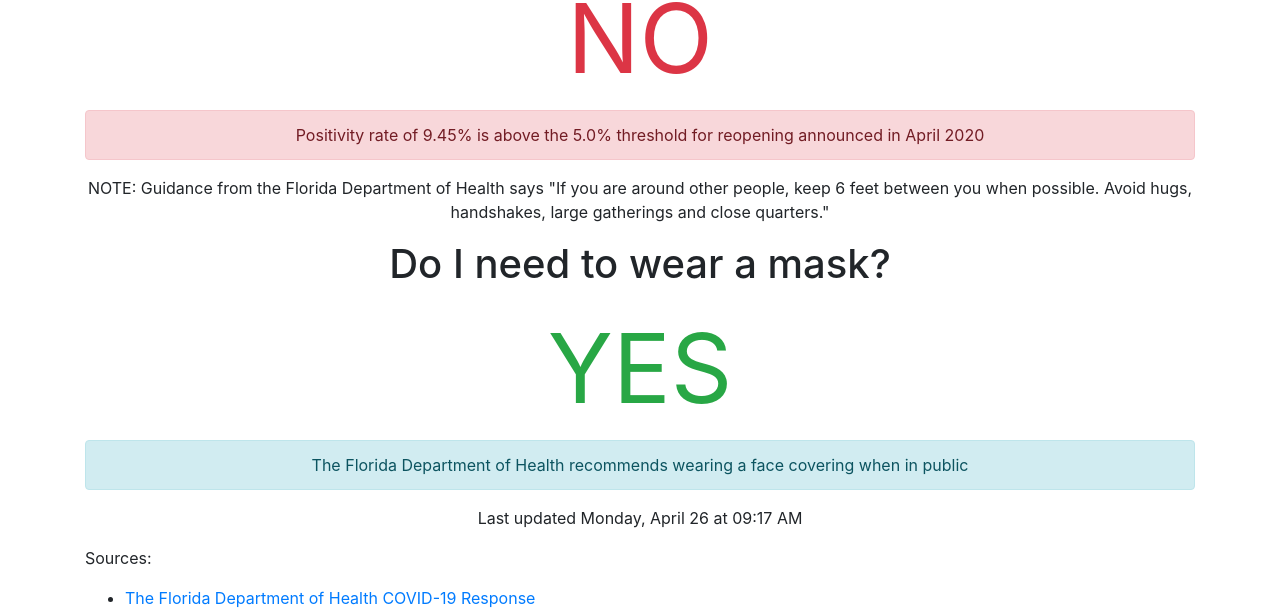
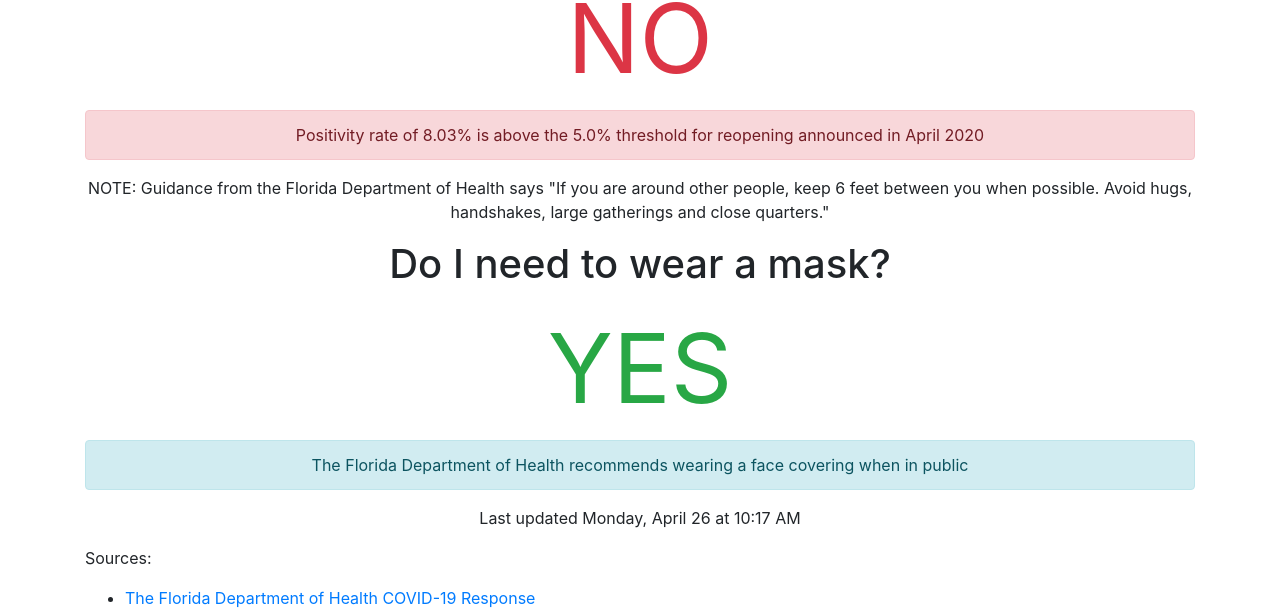
Before and after one commit to thinkjson/timeforchurch, a Jekyll site: the page built from index.md, in a window 1280 px wide. Shown: the part 138-751 px from the top of the page. Built offline with Jekyll 4.4.1, drawn with Linux system fonts in a browser that asks for light colours; our own code applies the rules of GitHub Pages for plain Markdown files.

Commit message:
Updating data

```diff
--- a/_includes/data.html
+++ b/_includes/data.html
@@ -1,7 +1,7 @@
 
     <h1>Is it safe to return to church?</h1>
     <div class="outcome text-danger">NO</div>
-    <div class="alert alert-danger" role="alert">Positivity rate of 9.45% is above the 5.0% threshold for reopening announced in April 2020</div>
+    <div class="alert alert-danger" role="alert">Positivity rate of 8.03% is above the 5.0% threshold for reopening announced in April 2020</div>
 
 
     <p>NOTE: Guidance from the Florida Department of Health says "If you are around other people, keep 6 feet between you when possible. Avoid hugs, handshakes, large gatherings and close quarters."</p>
@@ -10,4 +10,4 @@
     <div class="outcome text-success">YES</div>
     <div class="alert alert-info" role="alert">The Florida Department of Health recommends wearing a face covering when in public</div>
 
-    <p>Last updated Monday, April 26 at 09:17 AM</p>
+    <p>Last updated Monday, April 26 at 10:17 AM</p>
```
